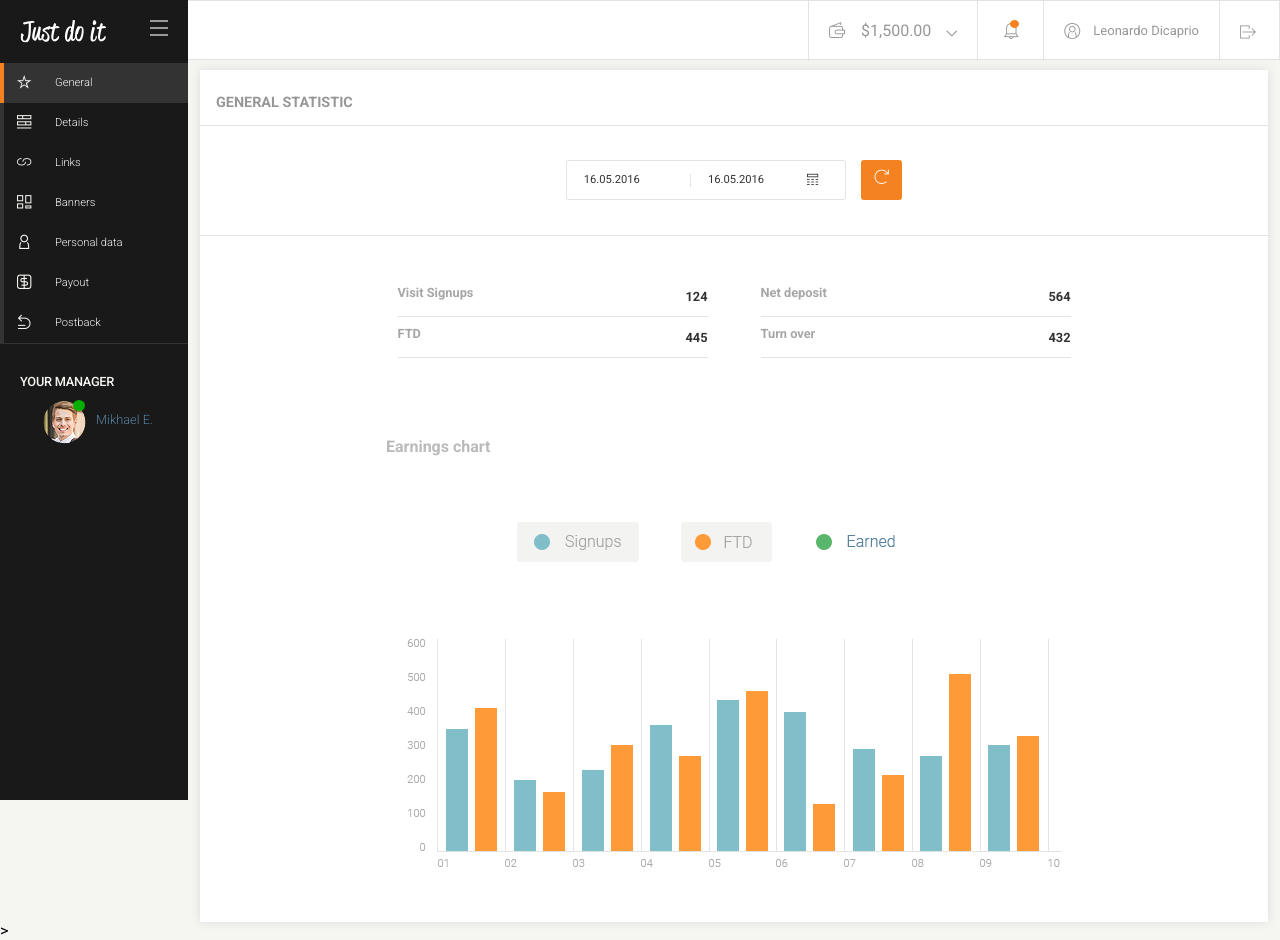
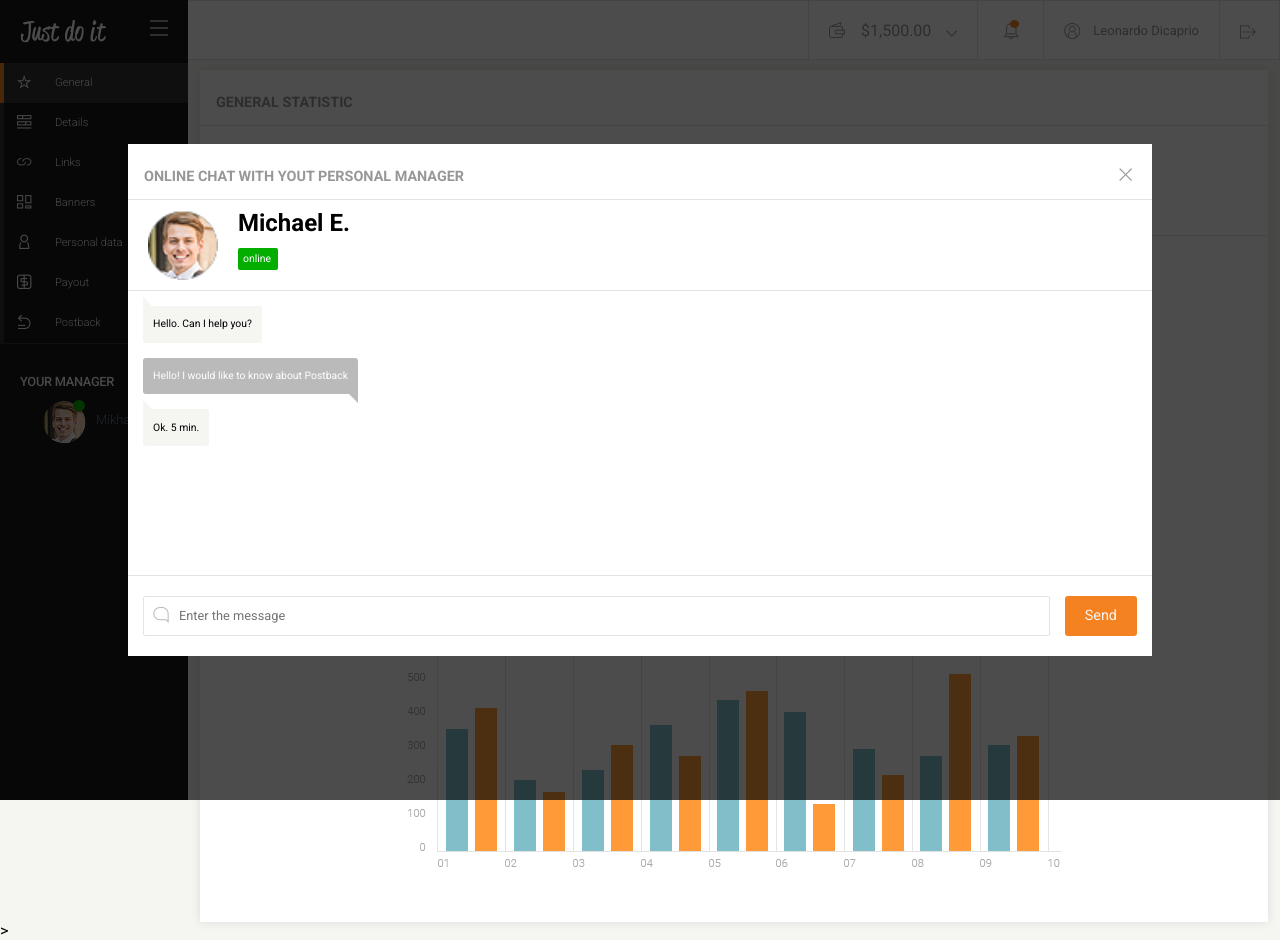
Before and after one commit to matuzalema/admin-panel-my-project, a website: page index.html in a window 1280 px wide. Drawn offline with Linux system fonts and the light colour scheme; files whose address does not match are found by name.

Commit message:
Add rew to chat section

```diff
--- a/index.html
+++ b/index.html
@@ -1118,11 +1118,12 @@
 
 <!-- =========================== chat modal ============================= -->
 
-<section id="login-modal" class="section--login-modal section-item display">
+<section id="login-modal" class="section--login-modal section-item">
 	<div class="overlay" id="chat-modal-overlay">
 		<div class="modal-chat">
 			<header class="header">
 					<h1>Online chat with yout personal manager</h1>
+					<i class="icon-close icon-chat-close"></i>
 			</header>
 			<div class="chat-manager">
 				<img src="images/photo-team.png">
@@ -1133,11 +1134,19 @@
 					</div>
 				</div>
 			</div>
+			<div class="conversation">
+				<div class="chat chat-menager"><p>Hello. Can I help you?<p></div>
+				<div class="chat chat-user"><p>Hello! I would like to know about Postback</div>
+				<div class="chat chat-menager"><p>Ok. 5 min.</p></div>
+			</div>
 			<form action="#" method="POST">
-				<div class="down-page">
+				<div class="down-page chat-down">
 					<div class="padding-wrapper">
+						<div class="input-wrapper">
+							<i class="icon-message"></i>
 							<input type="text" name="link" placeholder="Enter the message" class="field" />
-							<button class="btn btn-save">Send</button>
+						</div>
+						<button class="btn btn-save">Send</button>
 					</div>
 				</div>
 			</form>
--- a/sass/sections/_chat.scss
+++ b/sass/sections/_chat.scss
@@ -1,34 +1,119 @@
 .modal-chat {
 	background-color: #fff;
 	width: 80%;
-	height: 90vh;
 
 	.chat-manager {
 		border-bottom: 1px solid $fourth-color;
 		padding: 10px 0 10px 20px;
 		display: flex;
 		flex-direction: row;
+
 		img {
 			width: 70px;
 			height: 70px;
 			margin-right: 20px;
 		}
+
 		.manager-name {
 			display: flex;
 			flex-direction: column;
+
 			h1 {
 				font-size: 1.5rem;
 				margin: 0;
 				padding: 0;
 			}
-			.status {
-				p{
-				background-color: $eighth-color-dark;
-				color: #fff;
-				padding: 5px;
 
+			.status p {
+			background-color: $eighth-color-dark;
+			color: #fff;
+			padding: 5px;
+			border-radius: 2px;
+			width: 40px;
+			}
+		}
+	}
+
+	.conversation {
+		border-bottom: 1px solid $fourth-color;
+		min-height: 270px;
+
+		.chat {
+			padding: 2px 10px;
+			width: fit-content;
+			margin: 15px;
+
+
+			&.chat-menager {
+				background-color: $fiveth-color;
+				position: relative;
+				border-radius: 0 3px 3px 3px;
+				&:after {
+					content:"";
+					position: absolute;
+					top: -9px;
+					left: 0;
+					width: 0;
+					height: 0;
+					border: 5px solid transparent;
+					border-left-color: $fiveth-color;
+					border-bottom-color: $fiveth-color;
+				}
+			}
+
+			&.chat-user {
+				background-color: $third-color-dark;
+				position: relative;
+				color: $fiveth-color-bright;
+				border-radius: 3px 3px  0 3px;
+				&:after {
+					content:"";
+					position: absolute;
+					bottom: -9px;
+					right: 0;
+					width: 0;
+					height: 0;
+					border: 5px solid transparent;
+					border-right-color: $third-color-dark;
+					border-top-color: $third-color-dark;
 				}
 			}
 		}
 	}
+
+	.chat-down .padding-wrapper {
+			display: flex;
+			flex-direction: row;
+			align-items: center;
+			// justify-content: space-between;
+
+			.input-wrapper {
+				position: relative;
+				flex: 12;
+
+				i {
+					position: absolute;
+					top: 11px;
+					left: 10px;
+					color: $third-color-dark;
+				}
+
+				input {
+					padding-left: 35px;
+					color: $third-color-dark;
+					margin-bottom: 0;
+					width: 100%;
+				}
+			}
+
+			.btn-save {
+				margin-left: 15px;
+			}
+		}
+	}
+
+@media (max-width: 576px) {
+	.modal-chat h1 {
+		font-size: $fourth-font-size;
+	}
 }
```
Also changed, not shown: css/style.css.
